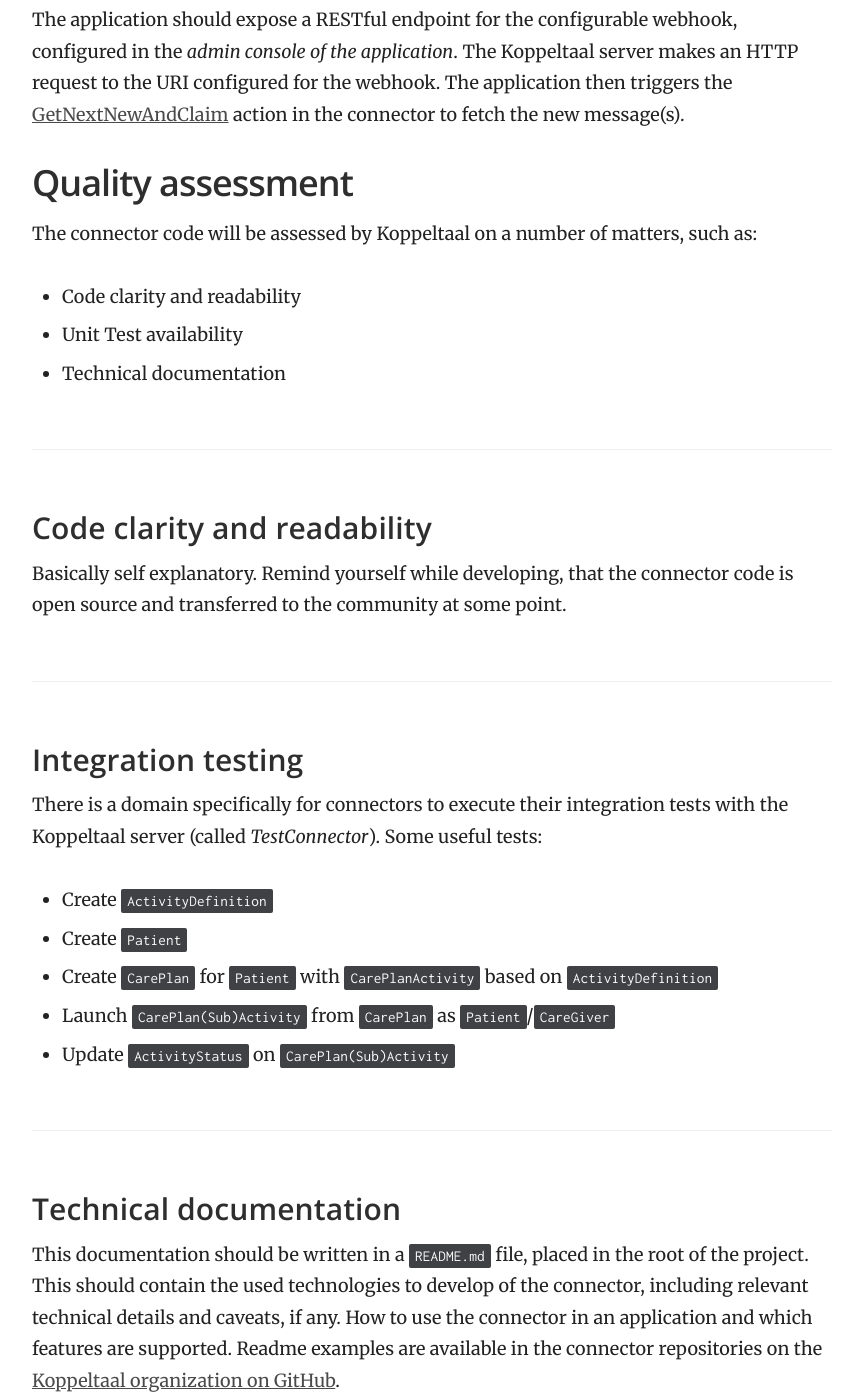
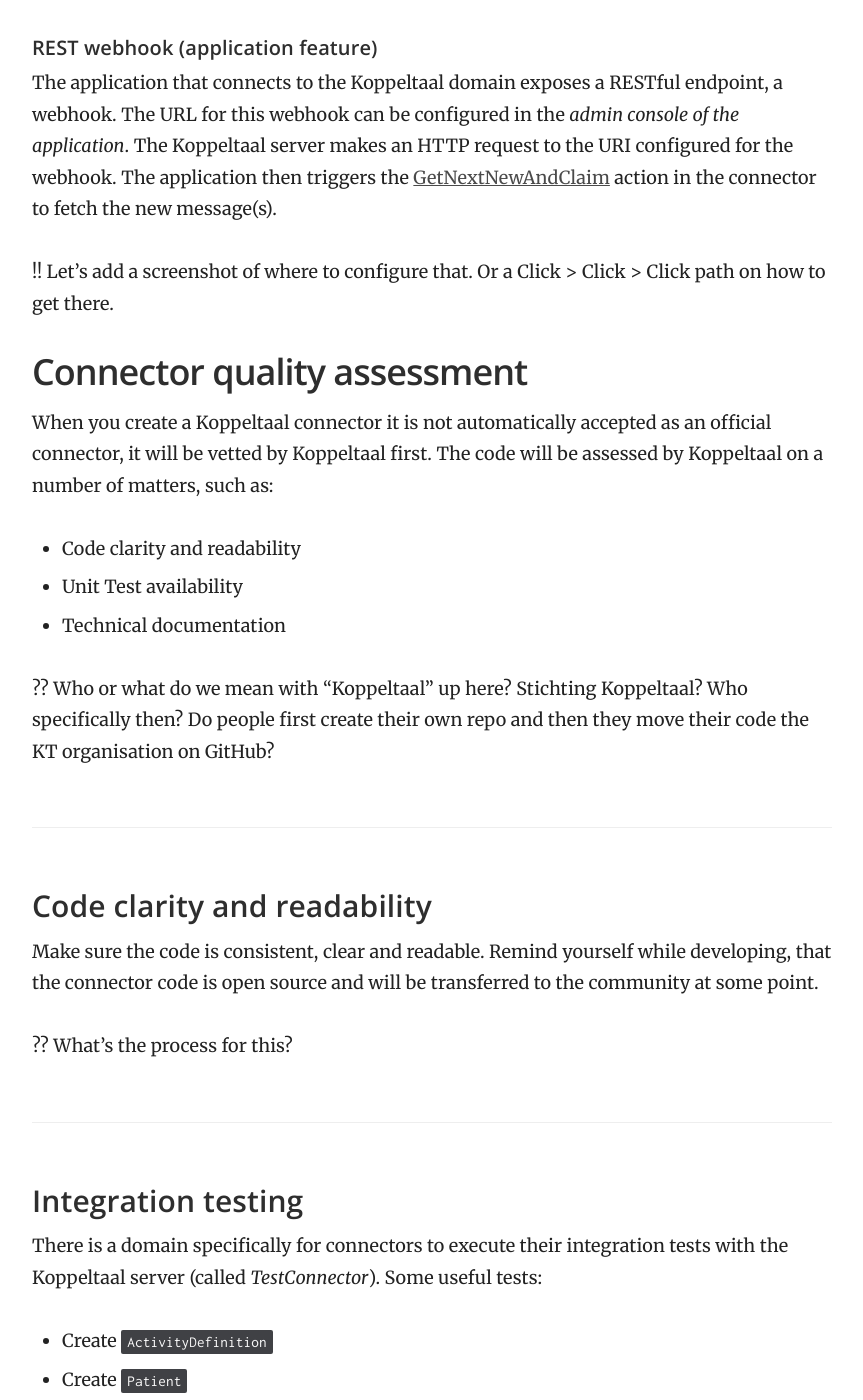
Before and after one commit to Koppeltaal/Koppeltaal-Documentation, a Jekyll site: the page built from _docs/koppelaal-1.2/write-connector.md, in a window 1280 px wide and 1400 px high, scrolled down 6223 px. Shown: the whole window, without its empty margins (358-1221 px from the left). Built offline with Jekyll 4.4.1, drawn with Linux system fonts in a browser that asks for light colours; some of the changed text lies outside the part shown.

Commit message:
Some more edits.

```diff
--- a/_docs/koppelaal-1.2/write-connector.md
+++ b/_docs/koppelaal-1.2/write-connector.md
@@ -89,7 +89,7 @@ When [handling messages] it is important that the `ProcessingStatus` of a messag
 Updating ActivityDefinitions ??
 
 #### "Launching" Users To An Application
-Koppeltaal provides a [Web Launch Sequence]. This allows users to login to an application and launch a `Resource`. The launch allows users to work on a `CarePlan(Sub)Activity`.
+Koppeltaal provides a [Web Launch Sequence]. Functionally this is like a single sign on which also navigates to a specific location in the target system. The Web Launch Sequence allows users to login to an application and launch a `Resource`. The launch allows users to work on a `CarePlan(Sub)Activity`.
 
 ### Additional features
 
@@ -98,7 +98,7 @@ More information following. [Storage service]
 
 #### Push Notifications: (since 1.2.1)
 
-For applications that require real-time updates from Koppeltaal, it is advised **not** to use long-polling. Koppeltaal supports push notifications to applications when a new Messages is available. Since Koppeltaal v1.2.1 there are two options to use the push mechanism. Both options are preferred over polling to reduce server load on both sides:
+For applications that require real-time updates from Koppeltaal, it is advised **not** to use long-polling. Koppeltaal supports pushing notifications to applications when a new Message is available. Since Koppeltaal v1.2.1 there are two ways of using the push mechanism. Both options are preferred over polling to reduce server load on both sides:
 
 - Implement [SignalR] with subscription mechanism for the connector
 - Configure a REST webhook for an application exposing a REST endpoint
@@ -108,18 +108,26 @@ When available, use a SignalR library to aid in creating a _HubConnection_ to th
 The connector then triggers the internal [GetNextNewAndClaim] action to fetch the new message(s).
 
 ##### REST webhook (application feature)
-The application should expose a RESTful endpoint for the configurable webhook, configured in the _admin console of the application_. The Koppeltaal server makes an HTTP request to the URI configured for the webhook.
+The application that connects to the Koppeltaal domain exposes a RESTful endpoint, a webhook. The URL for this webhook can be configured in the _admin console of the application_. The Koppeltaal server makes an HTTP request to the URI configured for the webhook.
 The application then triggers the [GetNextNewAndClaim] action in the connector to fetch the new message(s).
 
-## Quality assessment
-The connector code will be assessed by Koppeltaal on a number of matters, such as:
+!! Let's add a screenshot of where to configure that. Or a Click > Click > Click path on how to get there.
+
+## Connector quality assessment
+When you create a Koppeltaal connector it is not automatically accepted as an official connector, it will be vetted by Koppeltaal first.
+The code will be assessed by Koppeltaal on a number of matters, such as:
 
 - Code clarity and readability
 - Unit Test availability
 - Technical documentation
 
+?? Who or what do we mean with "Koppeltaal" up here? Stichting Koppeltaal? Who specifically then? Do people first create their own repo and then they move their code the KT organisation on GitHub?
+
 ### Code clarity and readability
-Basically self explanatory. Remind yourself while developing, that the connector code is open source and transferred to the community at some point.
+Make sure the code is consistent, clear and readable.
+Remind yourself while developing, that the connector code is open source and will be transferred to the community at some point.
+
+?? What's the process for this?
 
 ### Integration testing
 There is a domain specifically for connectors to execute their integration tests with the Koppeltaal server (called _TestConnector_). Some useful tests:
@@ -131,7 +139,7 @@ There is a domain specifically for connectors to execute their integration tests
 - Update `ActivityStatus` on `CarePlan(Sub)Activity`
 
 ### Technical documentation
-This documentation should be written in a `README.md` file, placed in the root of the project. This should contain the used technologies to develop of the connector, including relevant technical details and caveats, if any. How to use the connector in an application and which features are supported. Readme examples are available in the connector repositories on the [Koppeltaal organization on GitHub].
+The documentation for a connector should be written in a `README.md` file, placed in the root of the project. This should contain the technologies used to develop the connector, including relevant technical details and caveats, if any. It should also document how to use the connector in an application and which features are supported. Readme examples are available in the connector repositories on the [Koppeltaal organization on GitHub].
 
 ## Development process
 
```
